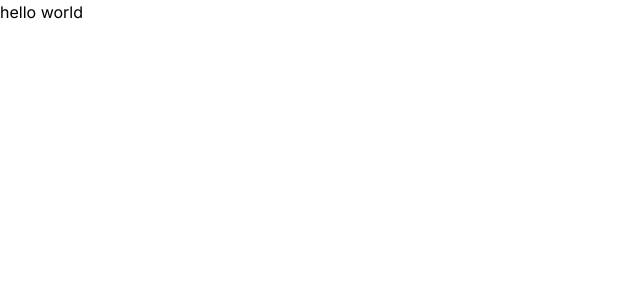
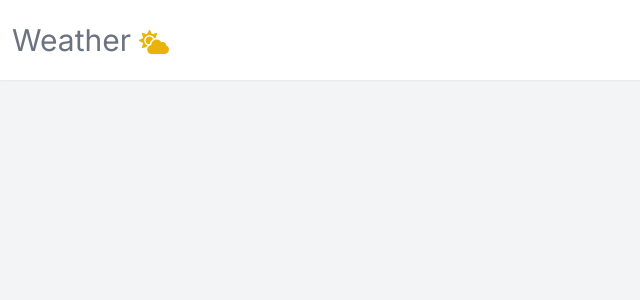
Before and after one commit to AnnikaRothe/weather-app, a Next.js app: page / in a window 1280 px wide. Shown: the top 300 px of the page, without its empty margins (0-640 px from the left). Built offline with nearby package versions, Linux system fonts and the light colour scheme.

Commit message:
navbar,logo & icon added

```diff
--- a/src/app/components/navbar.tsx
+++ b/src/app/components/navbar.tsx
@@ -1,9 +1,18 @@
-import React from "react"
+import React from "react";
+import { FaCloudSun } from "react-icons/fa";
 
 type Props = {}
 
-export default function navbar({}: Props) {
+export default function navbar({ }: Props) {
     return (
-        <nav className="">Navbar</nav>
-    )
+        <nav className="shadow-sm sticky top-0 left-0 z-50 bg-white">
+            <div className="h-[80px] w-full flex justify-between items-center max-w-7x1 px-3 mx-auto">
+                <div className="flex items-center justify-center gap-2 ">
+                    <h2 className="text-gray-500 text-3xl">Weather</h2>
+                    <FaCloudSun className="text-3xl mt-1 text-yellow-500" />
+                </div>
+                {/* */}
+            </div>
+        </nav>
+    );
 }
--- a/src/app/page.tsx
+++ b/src/app/page.tsx
@@ -1,9 +1,10 @@
 import Image from "next/image";
+import Navbar from "./components/navbar";
 
 export default function Home() {
   return (
-    <div>
-      hello world
+    <div className="flex flex-col gap-4 bg-gray-100 min-h-screen">
+      <Navbar />
     </div>
   )
 }
```
Also changed, not shown: package.json (+6 -5 lines), 1 other file (tests, documents, lock files or other folders).
